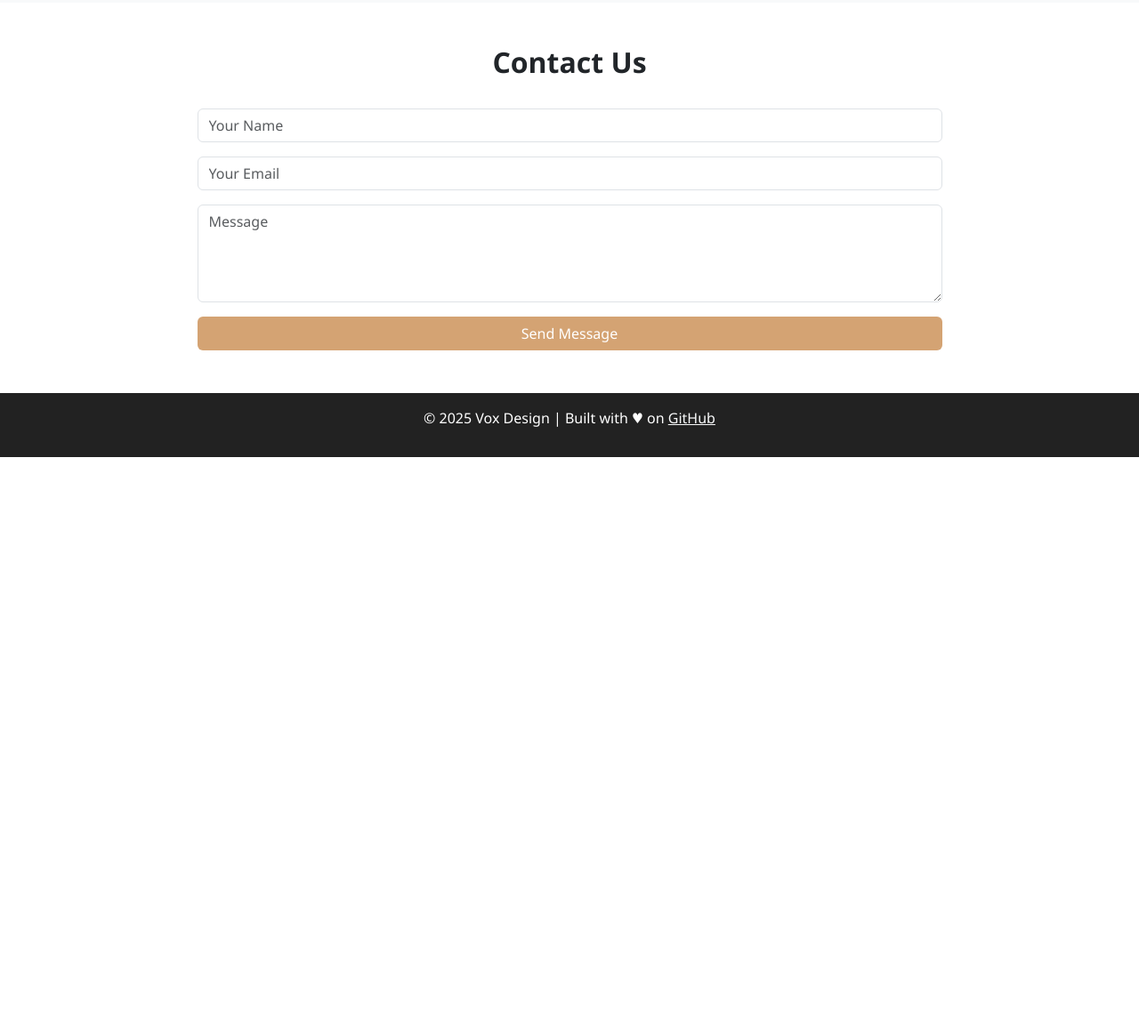
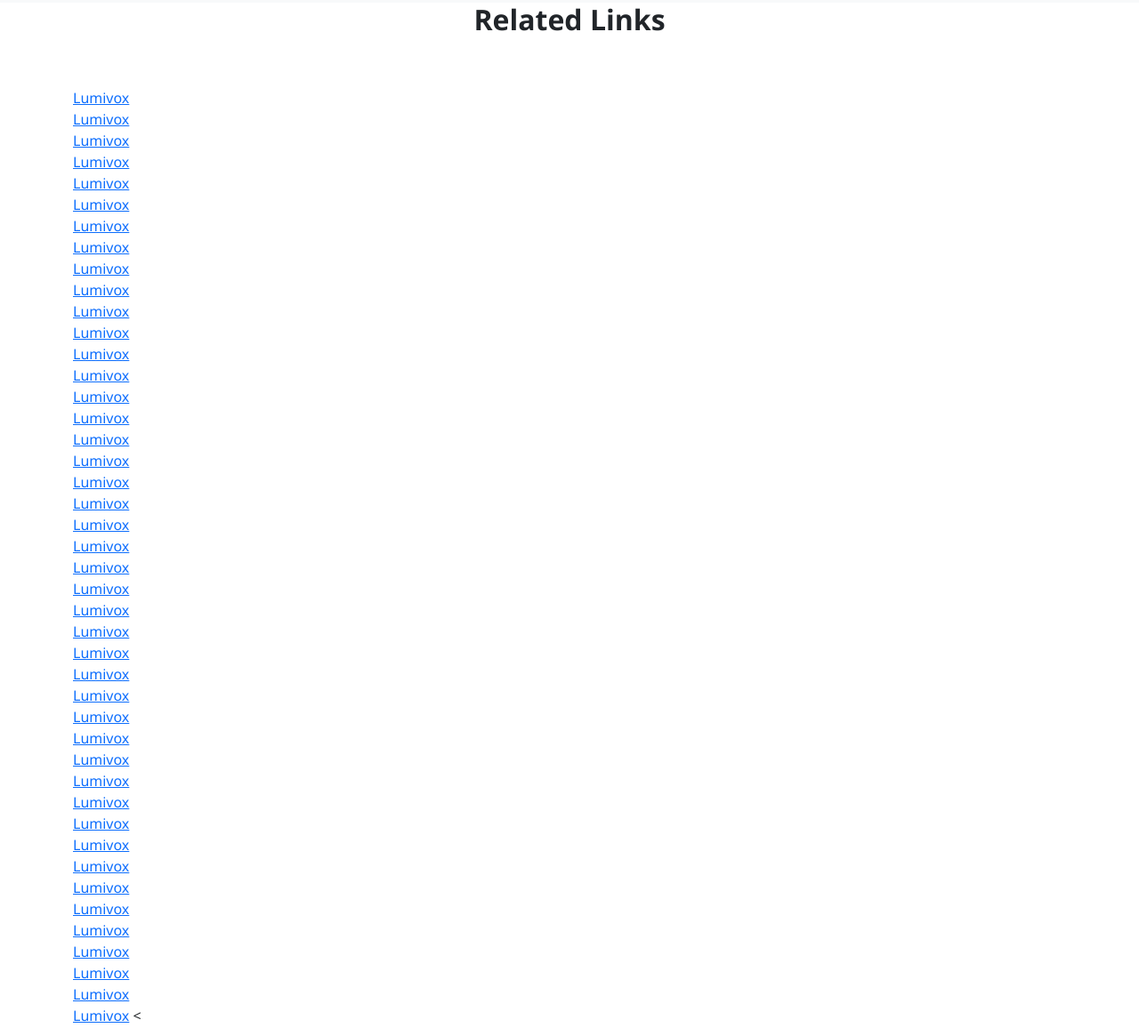
Before and after one commit to nadeenahmed11/lumivox.github.com, a plain HTML site: page index.html in a window 1280 px wide. Shown: the part 1950-3106 px from the top of the page at 89% size. Before the commit the page ends 2464 px from the top, so only its background shows below. Drawn offline with nearby package versions, Linux system fonts and the light colour scheme.

Commit message:
Update index.html

```diff
--- a/index.html
+++ b/index.html
@@ -137,7 +137,97 @@
     <p class="text-center">Get inspired with tips and insights about modern design, architecture, and lifestyle trends. Visit our main site for more detailed articles.</p>
   </div>
 </section>
-
+<div class="container">
+    <h2 class="section-title">Related Links</h2>
+  <br>
+<a href="https://www.slideshare.net/nadineahmed47">Lumivox</a>
+<br>
+<a href="https://hosted.weblate.org/user/nadeen_ahmed44/">Lumivox</a>
+<br>
+<a href="https://www.senscritique.com/NadineAhmed">Lumivox</a>
+<br>
+<a href="https://www.sqlservercentral.com/forums/user/nadeen-ahmed47">Lumivox</a>
+<br>
+<a href="https://forum.html.it/forum/member.php?userid=475318">Lumivox</a>
+<br>
+<a href="https://productshowcase3d.blogspot.com/2025/09/white-background-vs-lifestyle-product.html">Lumivox</a>
+<br>
+<a href="https://www.tumblr.com/blog/thepowerofbedroomlightingin">Lumivox</a>
+<br>
+<a href="https://www.houzz.com/pro/nadine-ahmed74/__public">Lumivox</a>
+<br>
+<a href="https://justpaste.it/u/Nadeen4">Lumivox</a>
+<br>
+<a href="https://dzone.com/users/5394895/lumivox.html">Lumivox</a>
+<br>
+<a href="https://community.avid.com/members/Nadeen-Ahmed/default.aspx">Lumivox</a>
+<br>
+<a href="https://taz.de/!ku228346/">Lumivox</a>
+<br>
+<a href="https://md.darmstadt.ccc.de/s/0KTuBgdHp">Lumivox</a>
+<br>
+<a href="https://github.com/nadeenahmed11">Lumivox</a>
+<br>
+<a href="https://medium.com/@nadineahmed47/the-art-of-bedroom-lighting-how-to-create-comfort-mood-and-functionality-da037fc88c9e">Lumivox</a>
+<br>
+<a href="https://issuu.com/lumivox">Lumivox</a>
+<br>
+<a href="https://www.demilked.com/author/nadineahmed/">Lumivox</a>
+<br>
+<a href="https://www.castingcall.club/LUMIVOX">Lumivox</a>
+<br>
+<a href="https://minne.com/@lumivox-st/profile">Lumivox</a>
+<br>
+<a href="https://mikropragmata.lifo.gr/meli/55360/profile/">Lumivox</a>
+<br>
+<a href="https://blogs.sapo.pt/profile?blog=lumivox">Lumivox</a>
+<br>
+<a href="https://addons.mozilla.org/en-US/firefox/user/19484749/">Lumivox</a>
+<br>
+<a href="https://chat.qwen.ai/s/deploy/929ebdf9-99c7-433a-87cc-f191d37648b0">Lumivox</a>
+<br>
+<a href="https://www.zubersoft.com/mobilesheets/forum/user-95453.html">Lumivox</a>
+<br>
+<a href="https://www.invelos.com/UserProfile.aspx?Alias=Lumivox">Lumivox</a>
+<br>
+<a href="https://connect.garmin.com/modern/profile/36a97a68-dcd4-4009-abb4-fce8116fe75a">Lumivox</a>
+<br>
+<a href="https://www.intensedebate.com/people/Lumivox_Studio">Lumivox</a>
+<br>
+<a href="https://gitconnected.com/nadeenahmed11">Lumivox</a>
+<br>
+<a href="https://spacehey.com/profile?id=4242747">Lumivox</a>
+<br>
+<a href="https://motion-gallery.net/users/841098">Lumivox</a>
+<br>
+<a href="https://kuula.co/profile/Lumivox">Lumivox</a>
+<br>
+<a href="https://secondstreet.ru/profile/Lumivox/">Lumivox</a>
+<br>
+<a href="https://cannabis.net/user/191585">Lumivox</a>
+<br>
+<a href="https://www.best4discounts.com/dashboard/">Lumivox</a>
+<br>
+<a href="https://marketplace.trinidadweddings.com/author/lumivox/">Lumivox</a>
+<br>
+<a href="https://www.pozible.com/profile/nadine-ahmed">Lumivox</a>
+<br>
+<a href="https://linktr.ee/lumivoxstudio">Lumivox</a>
+<br>
+<a href="https://giphy.com/channel/Lumivox_Studio">Lumivox</a>
+<br>
+<a href="https://heylink.me/lumivox/">Lumivox</a>
+<br>
+<a href="https://speakerdeck.com/lumivox">Lumivox</a>
+<br>
+<a href="https://coub.com/lumivoxstudio/">Lumivox</a>
+<br>
+<a href="https://www.walkscore.com/people/330771606776/lumivox-studio">Lumivox</a>
+<br>
+<a href="https://www.temptalia.com/members/lumivox/profile/">Lumivox</a>
+<br>
+<a href="https://archinect.com/lumivox">Lumivox</a>
+<     </div>
 <!-- Contact -->
 <section id="contact" class="py-5">
   <div class="container">
```
